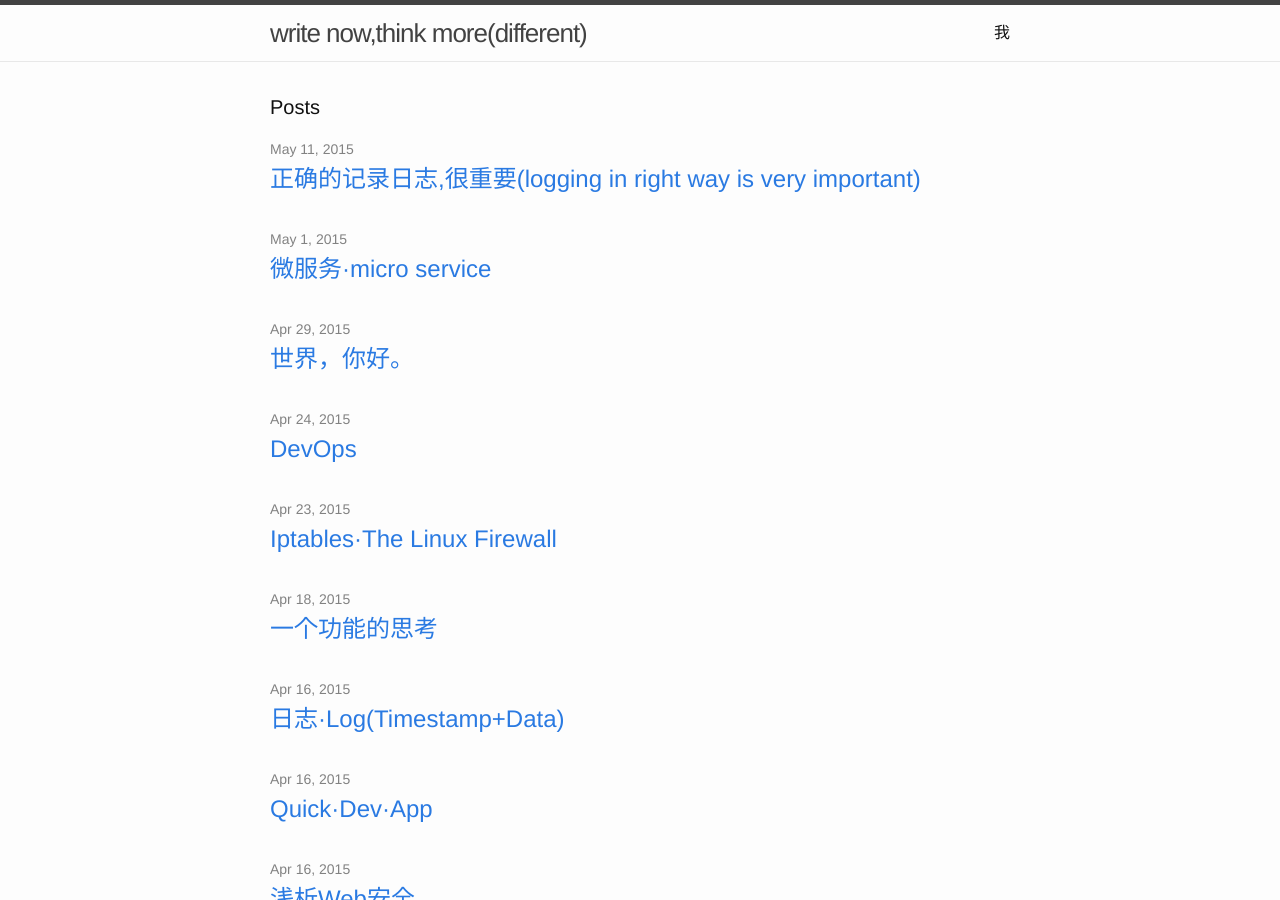
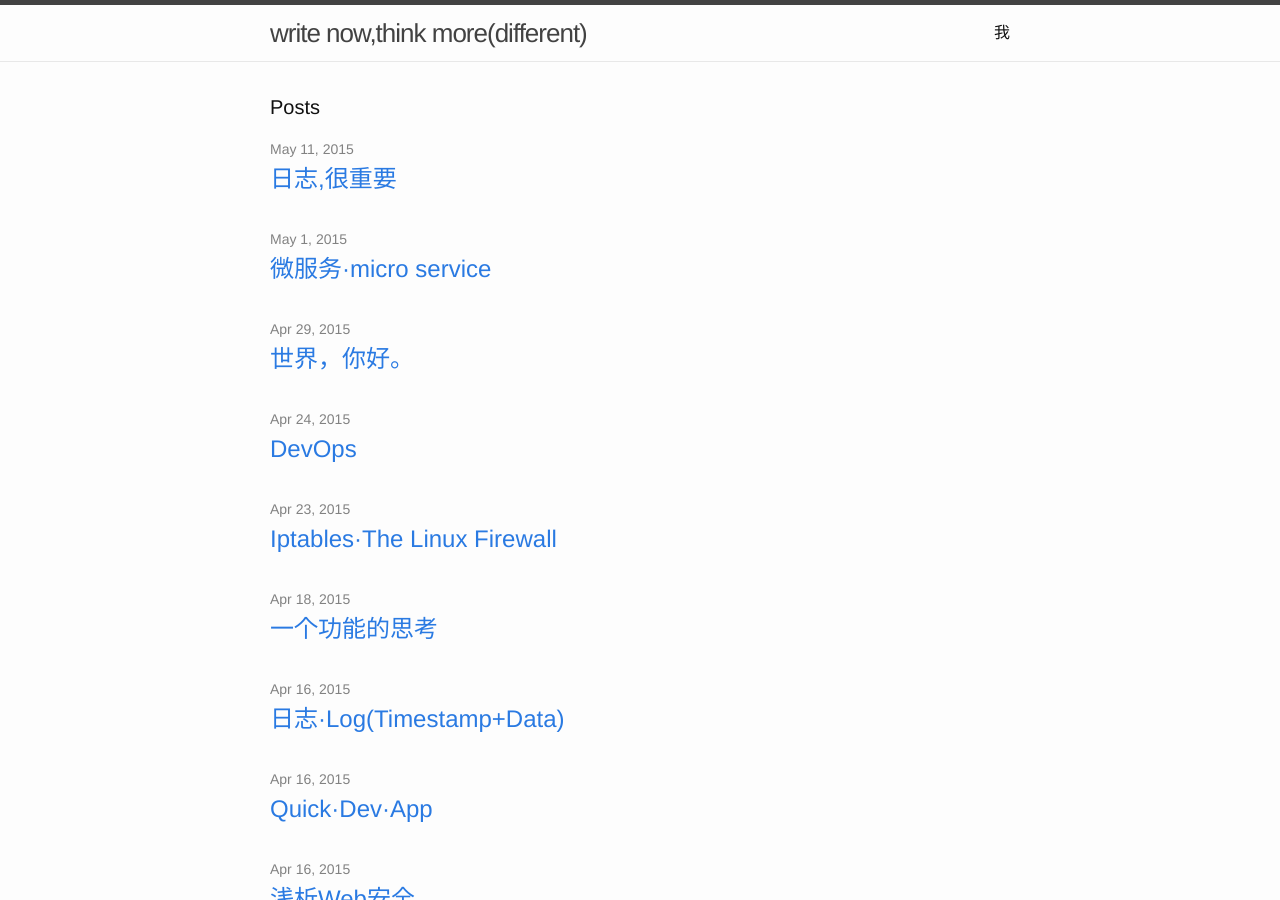
Before and after one commit to atschx/atschx.github.io, a Jekyll site: the page built from index.html, in a window 1280 px wide and 900 px high. Built offline with Jekyll 4.4.1, drawn with Linux system fonts in a browser that asks for light colours.

Commit message:
add new pic

```diff
--- a/_posts/2015-05-11-logging-and-exception.md
+++ b/_posts/2015-05-11-logging-and-exception.md
@@ -1,12 +1,13 @@
 ---
 author: Albert
 layout: post
-title:  "正确的记录日志,很重要(logging in right way is very important)"
+title:  "日志,很重要"
 date:   2015-05-11 23:22:00
-categories: architect
+categories: tech
 ---
-
 
 > `写的一手好代码，抓的一手好包。` —— 程序员幸事
 
-作为一篇回忆性博客，记录当时的心境，思考后续的解决办法。
+![logging](http://7xidkg.com1.z0.glb.clouddn.com/log-running.jpg)
+
+作为一篇回忆性博客，记录当时所处环境下的心境，静下来思考解决办法。
```
